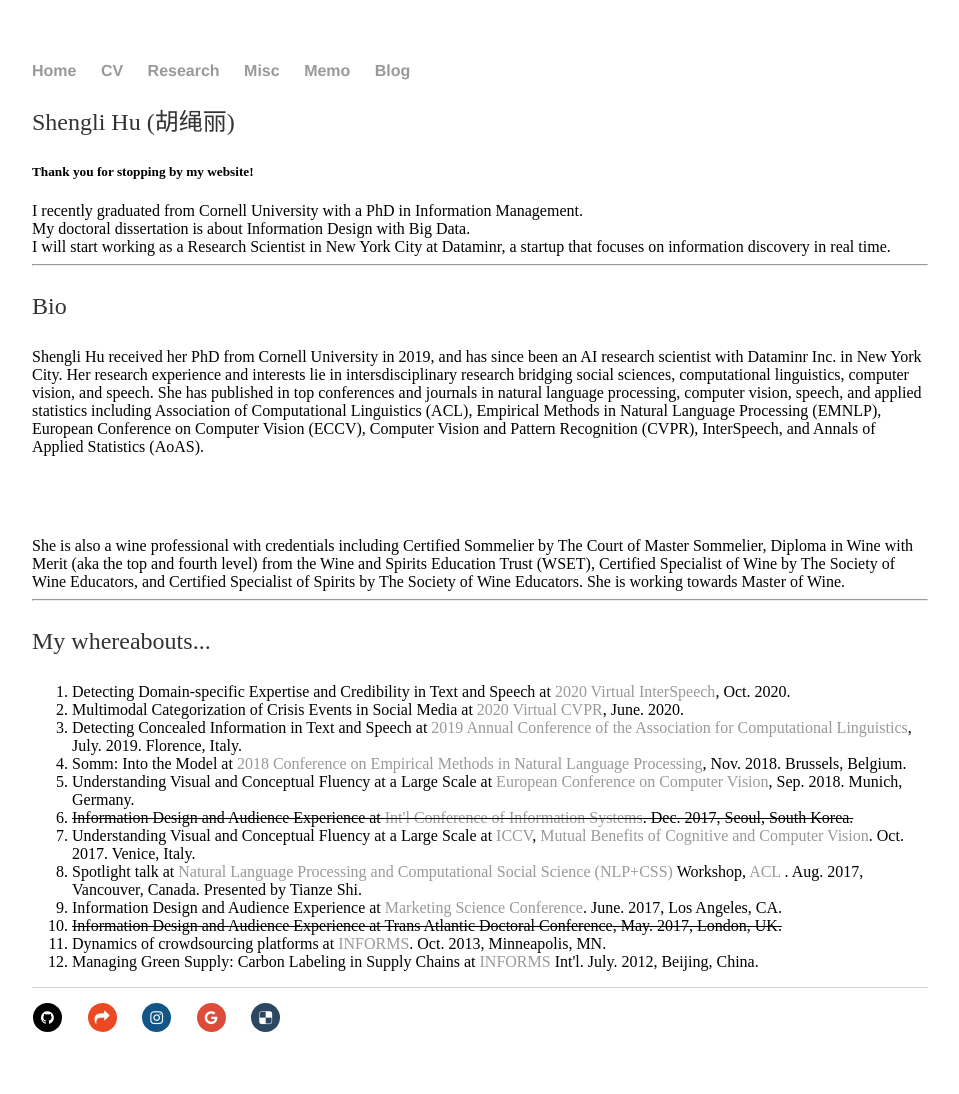
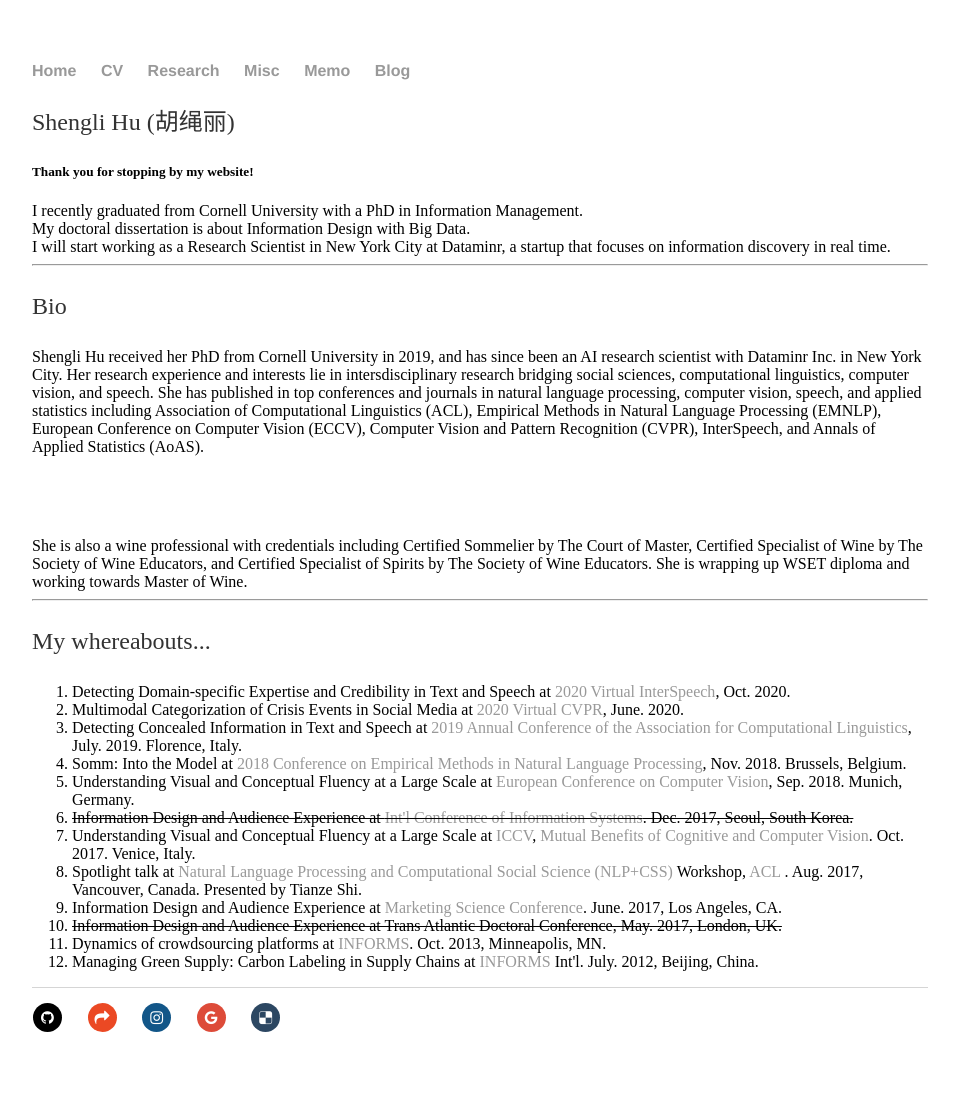
Before and after one commit to shenglih/shenglih.github.io, a Jekyll site: the page built from index.html, in a window 1280 px wide. Shown: the whole page, without its empty margins (160-1119 px from the left). Built offline with Jekyll 4.4.1, drawn with Linux system fonts in a browser that asks for light colours; comment, search, counter and statistics services are not loaded.

Commit message:
Update index.html

```diff
--- a/index.html
+++ b/index.html
@@ -28,9 +28,9 @@
 Conference on Computer Vision (ECCV), Computer Vision and Pattern Recognition (CVPR), InterSpeech, and Annals of Applied Statistics (AoAS).<br>
 	<p> <br></p>
 She is also a wine professional with credentials including Certified Sommelier by The Court
-of Master Sommelier, Diploma in Wine with Merit (aka the top and fourth level) from the Wine and Spirits Education Trust (WSET),
+of Master,
 	Certified Specialist of Wine by The Society of Wine Educators, and Certified Specialist of Spirits by
-	The Society of Wine Educators. She is working towards Master of Wine.
+	The Society of Wine Educators. She is wrapping up WSET diploma and working towards Master of Wine.
 	<hr>
 
 	<p> My whereabouts... </p>
```
